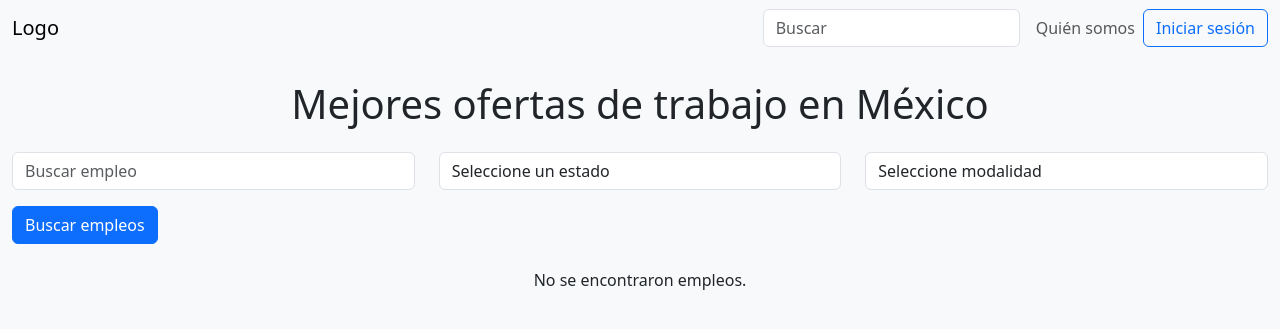
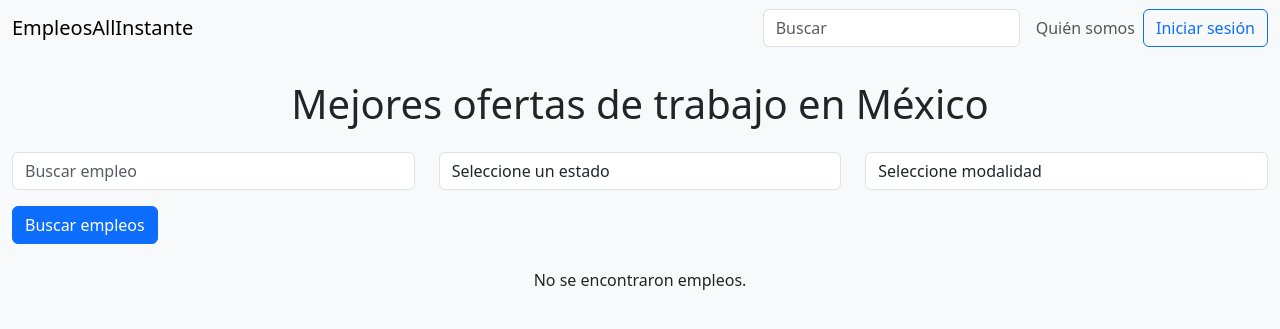
Before and after one commit to Rodrig0304/webScrapping, a Flask app: page / in a window 1280 px wide. Shown: the top 329 px of the page. Run offline with Flask 3, Linux system fonts and the light colour scheme; data that the repository does not hold is empty.

Commit message:
changed logo title

```diff
--- a/templates/jobs.html
+++ b/templates/jobs.html
@@ -13,7 +13,7 @@
     <nav class="navbar navbar-expand-sm bg-transparent">
         <!-- Container fluid to get all width available-->
         <div class="container-fluid">
-            <a class="navbar-brand" href="#">Logo</a>
+            <a class="navbar-brand" href="#">EmpleosAllInstante</a>
             <!-- Navbar toggler btn -->
             <button class="navbar-toggler" type="button" data-bs-toggle="collapse" data-bs-target="#navbarSupportedContent"
                 aria-controls="navbarSupportedContent" aria-expanded="false" aria-label="Toggle navigation">
```
